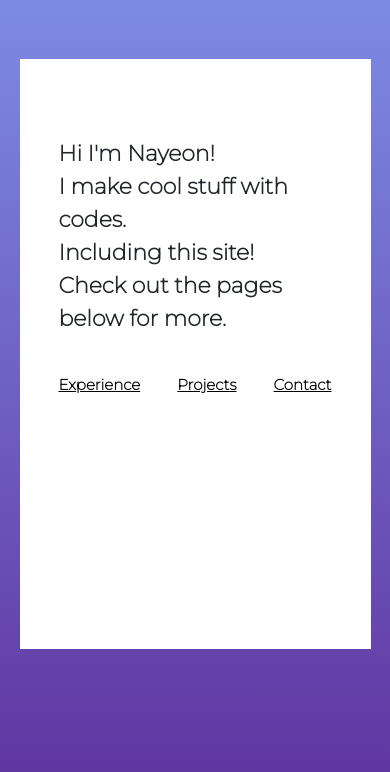
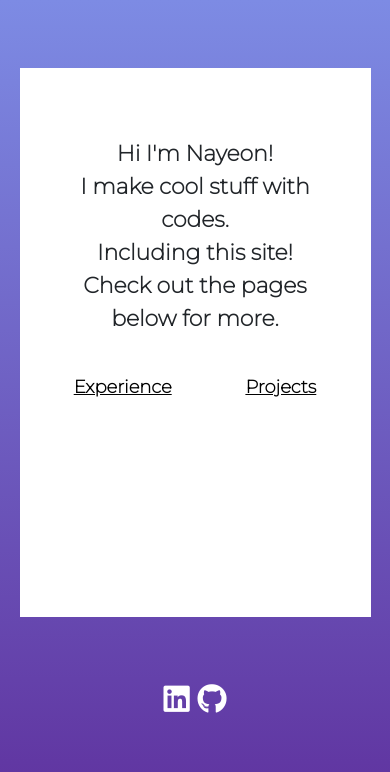
Before and after one commit to hyunnaye/portfolio-website, a React (Create React App) app: page / in a window 390 px wide. Shown: the top 772 px of the page. Built offline with nearby package versions, Linux system fonts and the light colour scheme.

Commit message:
removed contacts page and added linkedin/github

```diff
--- a/src/App.js
+++ b/src/App.js
@@ -4,8 +4,6 @@ import React from "react";
 import Homepage from './components/Homepage/homepage';
 import Projects from './components/Projects/projects';
 import Experience from './components/Experience/experience';
-import Contact from './components/Contact/contact';
-
 import {
   BrowserRouter as Router,
   Switch,
@@ -19,7 +17,6 @@ function App() {
       <div className="App">
       <Switch>
       `   <Route exact path='/' component={Homepage}/>
-          <Route exact path='/contact' component={Contact}/>
           <Route exact path='/projects' component={Projects}/>
           <Route exact path='/experience' component={Experience}/>
       </Switch>
--- a/src/components/Contact/contact.js
+++ /dev/null
@@ -1,13 +0,0 @@
-import React from 'react';
-import Navbar from '../Navbar/Navbar';
-
-const Contact = () => {
-    return(
-        <div>
-            <Navbar />
-            <h1>Contact</h1>
-        </div>
-    );
-};
-
-export default Contact;
--- a/src/components/Homepage/Homepage.css
+++ b/src/components/Homepage/Homepage.css
@@ -12,7 +12,9 @@
     height: 100%;
     position: absolute;
 }
-
+.pageLink:hover {
+    color: rgb(94, 47, 156);
+}
 .animationText {
     position: absolute;
     z-index: 4;
@@ -29,6 +31,7 @@
     text-align: left;
     margin: 5% 12% 10% 12%;
     justify-content: space-between;
+    align-items: center;
     display: flex;
     z-index: 1;
     position: relative;
@@ -38,7 +41,6 @@
     z-index: 2;
     position: relative;
     font-weight: bold;
-
 }
 .bitmoji{
     display: none;
@@ -70,6 +72,9 @@
     transition: all 0.5s ease-in;
 }
 
+.mobileOnly {
+    visibility: hidden;
+}
 
 @media screen and (min-width: 1050px) {
     .bitmoji{
@@ -84,7 +89,7 @@
 
     }
     .linkContainer{
-        width: 35%;
+        width: 45%;
     }
     /* .falldownContainer {
         animation-name: falldown;
@@ -107,24 +112,103 @@
 @media screen and (max-width: 768px) {
 
     .linkContainer {
-        margin: 10% 15% 10% 15%;
-        justify-content: space-between;
+        flex-direction: row;
+        text-align: center;
+        margin-top: 0;
+        margin-bottom: 0;
+        margin-left: auto;
+        margin-right: auto;
+        justify-content: space-evenly;
+        align-items: center;
+        z-index: 1;
+        flex-wrap: wrap;
+
+        position: relative;
     }
     .pageLink {
-        font-size: 15px;
+        font-size: 18px;
         margin-bottom: 10%;
     }
+
     .text {
-        font-size: 22px;
-        margin-left: 15%;
+        font-size: 26px;
+        margin-left: auto;
+        margin-right: auto;
         margin-top: 35%;
+        text-align: center;
     }
     .animationText {
         visibility: hidden;
     }
     .whiteBox {
-        height: 70%;
-        margin-top: 15%;
-        margin-bottom: 15%;
+        height: 65%;
+        margin-top: 17.5%;
+        margin-bottom: 17.5%;
+    }
+    .linkIcon {
+        color: #fff;
+        font-size: 30px;
+        margin-left: 1%;
+        margin-right: 1%;
     }
 }
+
+@media screen and (max-width: 450px) {
+    .pcOnly {
+        display: none;
+    }
+
+    .linkContainer {
+        flex-direction: row;
+        text-align: center;
+        margin-top: 0;
+        margin-bottom: 0;
+        margin-left: auto;
+        margin-right: auto;
+        justify-content: space-evenly;
+        align-items: center;
+        z-index: 1;
+        flex-wrap: wrap;
+
+        position: relative;
+    }
+    .pageLink {
+        font-size: 18px;
+        margin-bottom: 10%;
+    }
+    .text {
+        font-size: 22px;
+        margin-left: auto;
+        margin-right: auto;
+        margin-top: 35%;
+        text-align: center;
+    }
+    .animationText {
+        visibility: hidden;
+    }
+    .whiteBox {
+        height: 65%;
+        margin-top: 17.5%;
+        margin-bottom: 17.5%;
+    }
+    .mobileOnly {
+        visibility: visible;
+    }
+    .linkIcon {
+        color: #fff;
+        font-size: 30px;
+        margin-left: 1%;
+        margin-right: 1%;
+        text-decoration: none;
+    }
+    .linkIcon:hover {
+        color: #fff;
+        text-decoration: none;
+    }
+    .iconContainer {
+        position: absolute;
+        bottom: 15%;
+        width: 100%;
+        align-items: center;
+    }
+}
--- a/src/components/Homepage/Homepage.js
+++ b/src/components/Homepage/Homepage.js
@@ -2,19 +2,21 @@ import React, {useState} from 'react';
 import './homepage.css';
 import bitmoji from '../../assets/bitmoji-3.png';
 import { useSpring, animated } from 'react-spring';
+import { Link } from 'react-router-dom';
 
 
 function HomepageLinks() {
     const resume = <a className ='pageLink' href='/experience'>Experience</a>
     const projects = <a className ='pageLink' href='/projects'>Projects</a>
-    const contact = <a className ='pageLink' href='/contact'>Contact</a>
-
+    const linkedIn = <a className ='pageLink pcOnly' href='//www.linkedin.com/in/nayeon-hyun-9b08a119a/'>LinkedIn</a>
+    const github = <a className ='pageLink pcOnly'  href='//www.github.com/in/hyunnaye/'>GitHub</a>
 
     return(
         <div className='linkContainer'>
             {resume}
             {projects}
-            {contact}
+            {linkedIn}
+            {github}
         </div>
     );
 };
@@ -47,10 +49,13 @@ function Homepage() {
                         <div className='whiteBox'/>
                         <p className='text'>{text}</p>
                         <HomepageLinks className='HomepageButtons'  />
-
                     </div>
                     <img src={bitmoji} className='bitmoji' alt="icon" />
             </animated.div>
+            <div className='iconContainer mobileOnly'>
+                <a className="fab fa-linkedin linkIcon" href='//www.linkedin.com/in/nayeon-hyun-9b08a119a/'></a>
+                <a className="fab fa-github linkIcon" href='//www.github.com/hyunnaye'></a>
+            </div>
             <p className='animationText'>Hover animation can be enabled/disabled by clicking</p>
         </div>
 
--- a/src/components/Navbar/MenuItems.js
+++ b/src/components/Navbar/MenuItems.js
@@ -14,9 +14,5 @@ export const MenuItems = [
         url: '/projects',
         cName: 'nav-links'
     },
-    {
-        name: 'Contact',
-        url: '/contact',
-        cName: 'nav-links'
-    },
+
 ]
--- a/src/components/Navbar/Navbar.css
+++ b/src/components/Navbar/Navbar.css
@@ -5,7 +5,6 @@
     justify-content: center;
     align-items: center;
     font-size: 12px;
-
 }
 
 .navbar-logo {
@@ -27,9 +26,9 @@
     grid-gap: 10px;
     list-style: none;
     text-align: center;
-    width: 70vw;
+    width: 80vw;
     justify-content: end;
-    margin-right: 3rem;
+    margin-right: 2rem;
     font-size: 18px;
     margin-top: 1em;
 
@@ -59,11 +58,38 @@
 .menu-icon {
     display: none;
 }
+.navIcon {
+    color: white;
+    text-decoration: none;
+    font-size: 26px;
+    padding: 0 1rem;
+}
+.navIcon:hover {
+    color: rgb(106, 117, 189);
+    text-decoration: none;
 
+}
+.navIconContainer {
+    flex-direction: row;
+    min-width: 70px;
+    height: min-content;
+}
+.navIconMobile {
+    display: none;
+}
 @media screen and (max-width: 950px) {
     .NavbarItems {
         position: relative;
         margin: 0;
+    }
+    .navIconMobile {
+        display: block;
+        flex-direction: row;
+        padding: 0.5rem 1rem;
+
+    }
+    .navIconPC {
+        display: none;
     }
     .nav-menu {
         display: flex;
@@ -107,7 +133,11 @@
         padding-left: 0;
         padding-right: 0;
     }
+    .navIcon:hover {
+        color: rgb(128, 141, 224);
+        text-decoration: none;
 
+    }
     .navbar-logo {
         position: absolute;
         top: 20%;
--- a/src/components/Navbar/Navbar.js
+++ b/src/components/Navbar/Navbar.js
@@ -28,6 +28,12 @@ class Navbar extends Component {
                             </li>
                         )
                     })}
+                    <a className="fab fa-linkedin navIconPC navIcon" href='//www.linkedin.com/in/nayeon-hyun-9b08a119a/'></a>
+                    <a className="fab fa-github navIconPC navIcon" href='//www.github.com/hyunnaye'></a>
+                    <div className='navIconMobile'>
+                        <a className="fab fa-linkedin navIcon" href='//www.linkedin.com/in/nayeon-hyun-9b08a119a/'></a>
+                        <a className="fab fa-github navIcon" href='//www.github.com/hyunnaye'></a>
+                    </div>
                 </ul>
             </nav>
         )
```
Also changed, not shown: src/components/Contact/contact.css (deleted).
